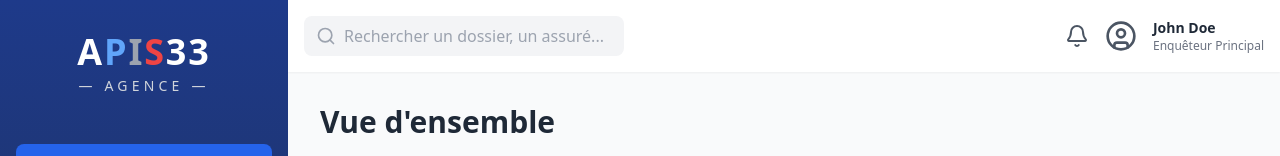
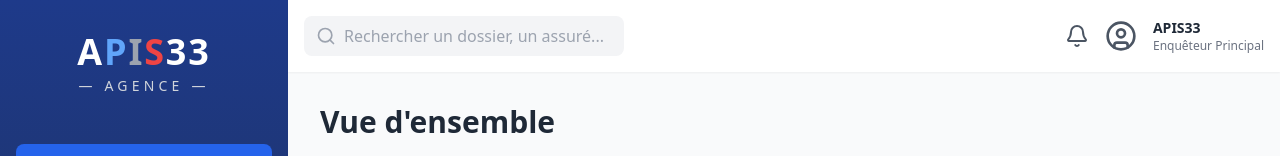
Before and after one commit to FraudeInvest/mon-dashboard, a React (Create React App) app: page / in a window 1280 px wide. Shown: the top 156 px of the page. Built offline with nearby package versions, Linux system fonts and the light colour scheme.

Commit message:
Update App.js

```diff
--- a/src/App.js
+++ b/src/App.js
@@ -975,7 +975,7 @@ export default function App() {
                         <Bell size={24} className="text-gray-600" />
                             <UserCircle size={32} className="text-gray-600" />
                             <div>
-                                <p className="font-semibold text-sm text-gray-800">John Doe</p>
+                                <p className="font-semibold text-sm text-gray-800">APIS33</p>
                                 <p className="text-xs text-gray-500">Enquêteur Principal</p>
                            </div>
                         </div>
```
